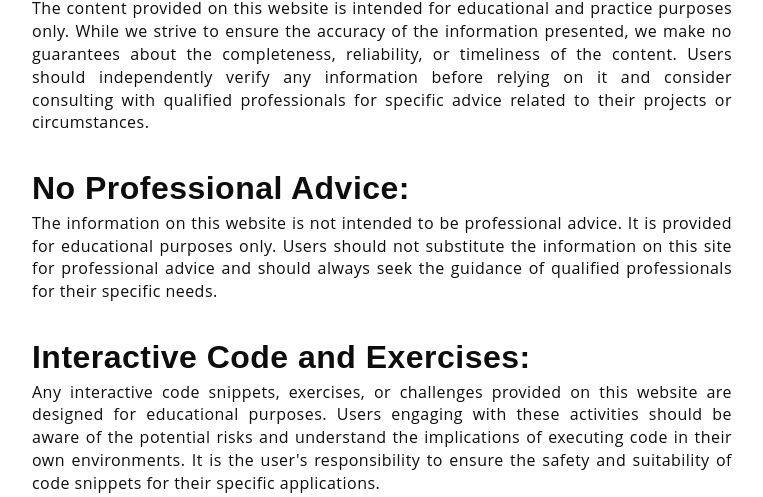
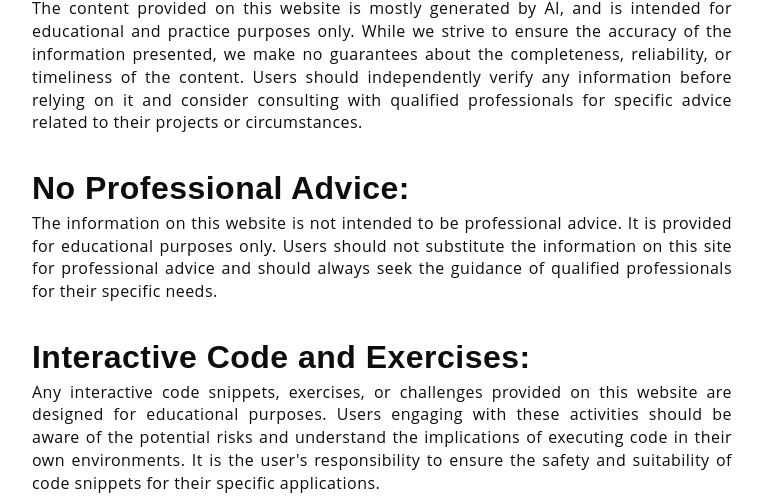
Before and after one commit to itsLys/gym-recipes, a plain HTML site: page disclaimer.html in a window 1280 px wide. Shown: the part 603-1100 px from the top of the page, without its empty margins (258-1021 px from the left). Drawn offline with Linux system fonts and the light colour scheme.

Commit message:
Modify disclaimer.html and README.md

```diff
--- a/disclaimer.html
+++ b/disclaimer.html
@@ -23,7 +23,8 @@
       any content used here and would like proper attribution or removal, please contact me. Your understanding and
       cooperation are highly appreciated.</p>
     <h1>Content Accuracy:</h1>
-    <p>The content provided on this website is intended for educational and practice purposes only. While we strive to
+    <p>The content provided on this website is mostly generated by AI, and is intended for educational and practice
+      purposes only. While we strive to
       ensure the accuracy of the information presented, we make no guarantees about the completeness, reliability, or
       timeliness of the content. Users should independently verify any information before relying on it and consider
       consulting with qualified professionals for specific advice related to their projects or circumstances.</p>
```
Also changed, not shown: 1 other file.
